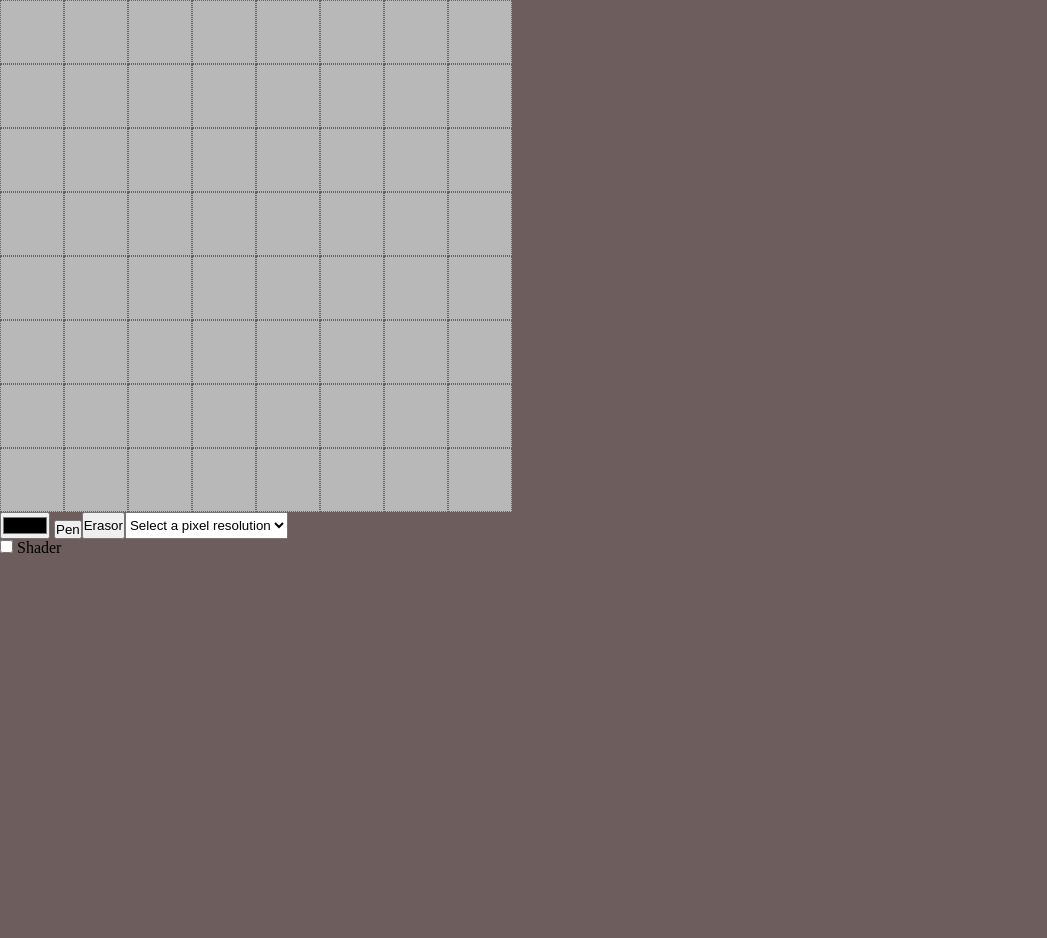
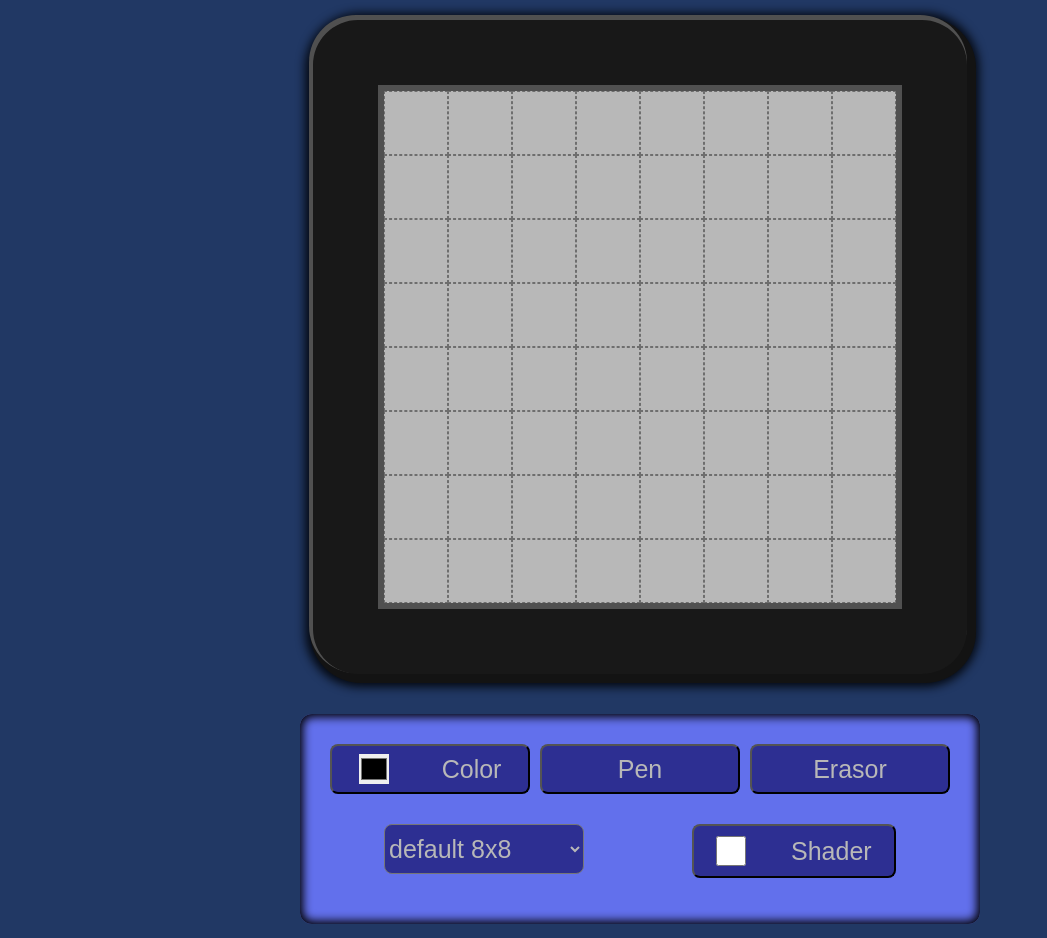
Before and after one commit to chochimus/etch-a-sketch, a plain HTML site: page index.html in a window 1280 px wide. Shown: the top 938 px of the page, without its empty margins (0-1047 px from the left). Before the commit the page ends 800 px from the top, so only its background shows below. Drawn offline with Linux system fonts and the light colour scheme.

Commit message:
Stylization completed
Fully functional version

```diff
--- a/index.html
+++ b/index.html
@@ -11,21 +11,28 @@
 <body>
   <div class="container"></div>
   <div class="settings">
-    <div>
-      <input type="color" id="color-wheel" value="#000000"/>
+    <div class="selectors">
+      <div class="color-container" id="color-container">
+        <input type="color" id="color-wheel" class="color-style" value="#000000" name="color-label"/>
+        <label for="color-label">Color</label>
+      </div>
       <button id="pen">Pen</button>
+      <button id="erasor">Erasor</button>
     </div>
-    <button id="erasor">Erasor</button>
-    <select id="resolution">
-      <option value="8">Select a pixel resolution</option>
-      <option value="16">basic 16x16</option>
-      <option value="32">medium 32x32</option>
-      <option value="64">high 64x64</option>
-    </select>
+    <div class="extra-options">
+      <select id="resolution" class="resolution-menu">
+        <option value="8">default 8x8</option>
+        <option value="16">low 16x16</option>
+        <option value="32">medium 32x32</option>
+        <option value="64">high 64x64</option>
+      </select>
+      <div id="shading-container" class="shading-box">
+        <input type="checkbox" id="shading" class="shading-style" name="shader">
+        <label for="shader">Shader</label>
+      </div>
+    </div>
   </div>
-  <div class="extra-options">
-    <input type="checkbox" id="shading" name="shader">
-    <label for="shader">Shader</label>
-  </div>
+  <h1>Etch-a-sketch</h1>
+  <p>by chochimus</p>
 </body>
 </html>
--- a/javascript.js
+++ b/javascript.js
@@ -30,31 +30,40 @@ function deleteGrid(){
 
 //functions to handle current draw options used
 const penColor = document.querySelector('#pen');
-const colorWheel = document.querySelector('#color-wheel')
+const colorWheel = document.querySelector('#color-wheel');
+const colorContainer = document.querySelector('#color-container');
 let colorValue = `rgb(0, 0, 0)`;
 const erasor = document.querySelector('#erasor');
 let erasorOn = false;
 const shader = document.querySelector('#shading');
+const shadingContainer = document.querySelector('#shading-container');
 let shaderOn = false;
 
 shader.addEventListener('change', ()=> {
   shaderOn ? shaderOn = false: shaderOn = true;
+});
+
+shadingContainer.addEventListener('click', ()=> {
+  shader.click();
 })
 
 erasor.addEventListener('click', ()=> {
   colorValue = 'rgb(184, 184, 184)';
   erasorOn = true;
-})
+});
 
 penColor.addEventListener('click', (event)=>{
   erasorOn = false;
   colorValue = hexToRgb(colorWheel.value);
 });
+colorContainer.addEventListener('click', (event)=>{
+  colorWheel.click();
+});
 
 colorWheel.addEventListener('change', (event) => {
   erasorOn = false;
   colorValue = hexToRgb(event.target.value);
-})
+});
 
 function hexToRgb(hex){
   hex = hex.replace('#', '');
--- a/styles.css
+++ b/styles.css
@@ -1,27 +1,122 @@
 * {
   padding: 0;
   margin: 0;
+  font-family: Arial, Helvetica, sans-serif;
 }
 
 body {
-  background-color: rgb(110, 93, 93);
+  background-color: rgb(33, 56, 100);
+  display: flex;
+  flex-direction: column;
+  align-items: center;
+  color: rgb(184, 184, 184);
 }
 
 .container {
   display: flex;
   flex-wrap: wrap;
   width: 512px;
+  margin: 20px;
+  padding: 6px;
+  background-color: rgb(80, 80, 80);
+  border: 65px solid rgb(24, 24, 24);
+  border-radius: 45px;
+  box-shadow: -2px -3px 0px 2px rgb(80, 80, 80),
+  3px 3px 0px 6px rgb(19, 19, 19),
+  2px 3px 10px 10px rgb(5, 9, 17);
 }
 
 .grid {
   background-color: rgb(184, 184, 184);
-  border: 1px dotted rgb(99, 99, 99);
+  border: 1px dashed rgb(110, 110, 110);
 }
 
 .settings {
   display: flex;
+  flex-direction: column;
+  height: 150px;
+  background-color: rgb(98, 112, 236);
+  box-shadow: inset 0px 0px 10px 3px black;
+  padding: 30px;
+  border-radius: 12px;
+  margin: 20px;
+}
+
+.selectors {
+  display: flex;
+  gap: 10px;
+  margin-bottom: 30px;
 }
 
 button {
-  padding: 0px;
+  height: 50px;
+  width: 200px;
+  background-color: rgb(45, 47, 146);
+  border-radius: 8px;
+  color: rgb(184, 184, 184);
+  font-size: 25px;
 }
+
+.color-container {
+  display: flex;
+  justify-content: space-around;
+  align-items: center;
+  height: 46px;
+  width: 196px;
+  background-color: rgb(45, 47, 146);
+  border: 2px outset buttonborder;
+  border-radius: 8px;
+  color: rgb(184, 184, 184);
+  font-size: 25px;
+  user-select: none;
+}
+
+.color-container:active {
+  border: 2px inset buttonborder;
+}
+
+.color-style {
+  height: 30px;
+  width: 30px;
+  border: none;
+}
+
+.extra-options {
+  display: flex;
+  justify-content: space-around;
+  height: 50px;
+}
+
+.extra-options label {
+  color: rgb(184, 184, 184);
+}
+
+.resolution-menu {
+  height: 50px;
+  width: 200px;
+  background-color: rgb(45, 47, 146) ;
+  color: rgb(184, 184, 184);
+  font-size: 25px;
+  border-radius: 8px;
+}
+
+.shading-box {
+  display: flex;
+  justify-content: space-around;
+  align-items: center;
+  height: 50px;
+  width: 200px;
+  background-color: rgb(45, 47, 146);
+  font-size: 25px;
+  border-radius: 8px;
+  border: 2px outset buttonborder;
+}
+
+.shading-box:active {
+  border: 2px inset buttonborder;
+}
+
+input {
+  height: 30px;
+  width: 30px;
+}
```
